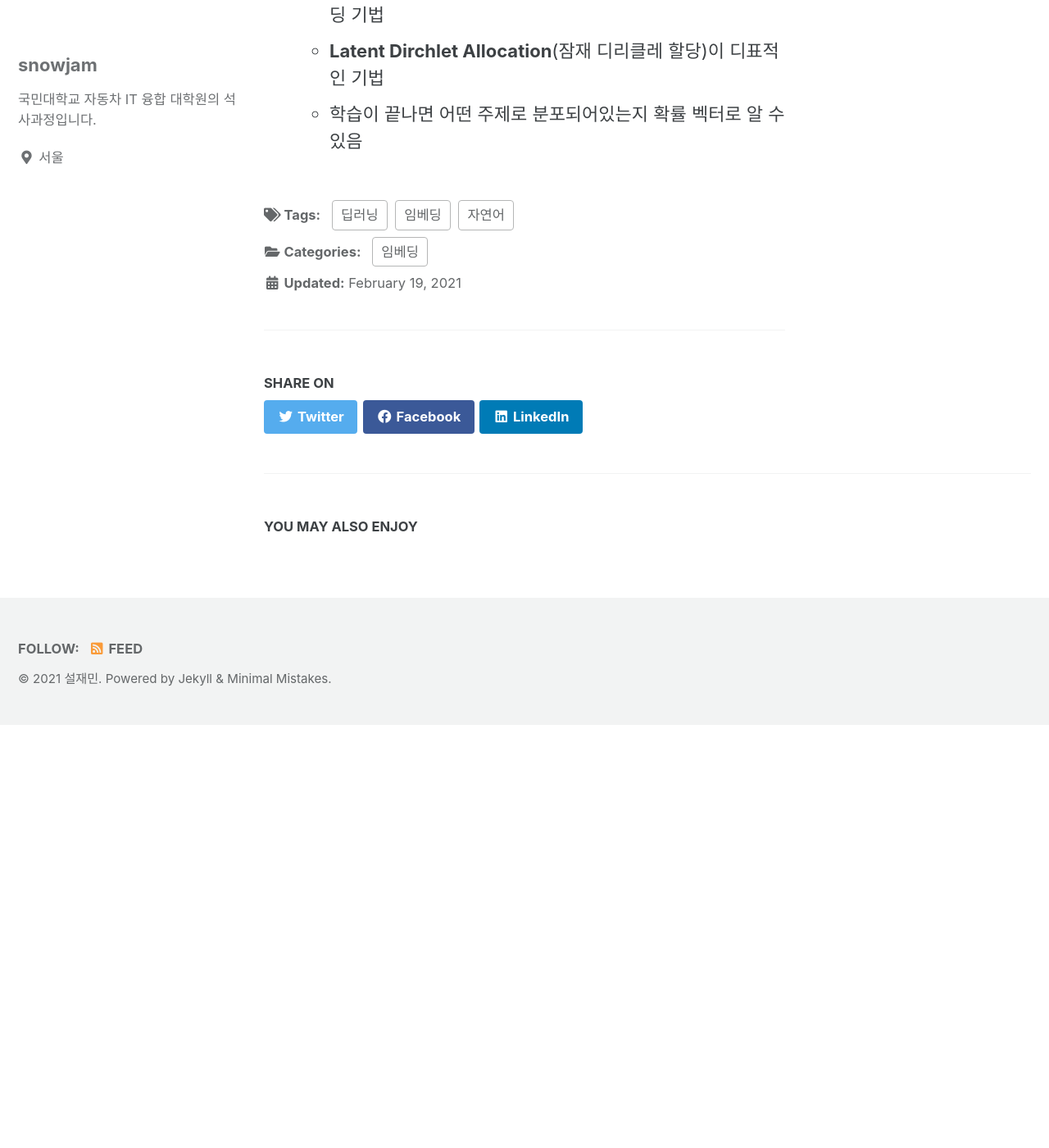
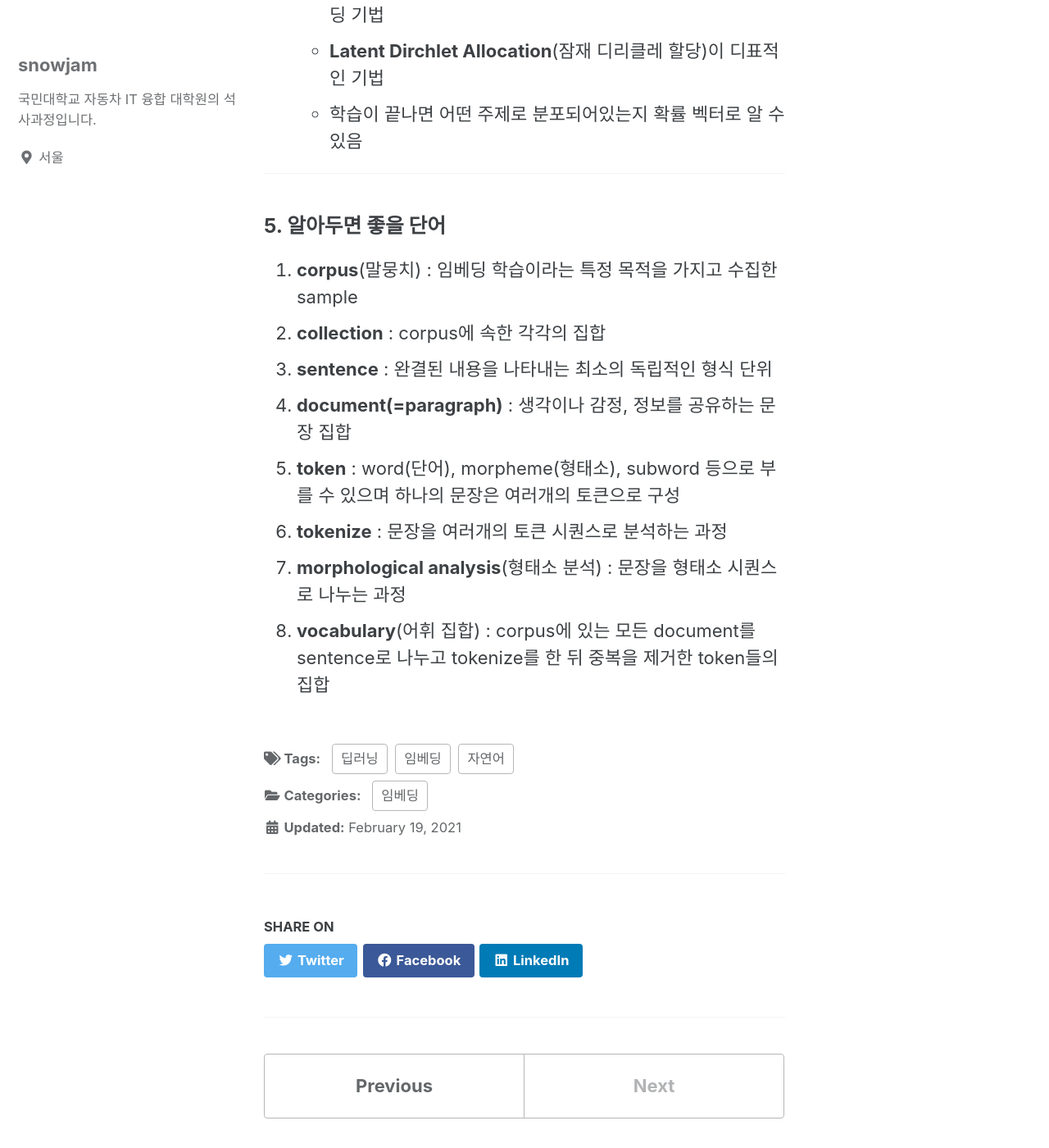
Before and after one commit to snowjamai/snowjamai.github.io, a Jekyll site: the page built from _posts/2021-02-19-임베딩이란.md, in a window 1280 px wide and 1400 px high, scrolled down 1920 px. Shown: the whole window at 82% size. Built offline with Jekyll 4.4.1, drawn with Linux system fonts in a browser that asks for light colours; cached includes are drawn as plain includes; before the commit the page ends 2804 px from its top, so only the background shows below that; some of the changed text lies outside the part shown.

Commit message:
embedding contents add

```diff
--- a/_posts/2021-02-19-임베딩이란.md
+++ b/_posts/2021-02-19-임베딩이란.md
@@ -56,3 +56,14 @@ ex) 사람 - 여자 + 소녀 = 소년
     + 주어진 내용에서 latent topic(잠대된 주제)를 추론하는 임베딩 기법
     + __Latent Dirchlet Allocation__(잠재 디리클레 할당)이 디표적인 기법
     + 학습이 끝나면 어떤 주제로 분포되어있는지 확률 벡터로 알 수 있음
+
+***
+### 5. 알아두면 좋을 단어
+1. __corpus__(말뭉치) : 임베딩 학습이라는 특정 목적을 가지고 수집한 sample
+2. __collection__ : corpus에 속한 각각의 집합
+3. __sentence__ : 완결된 내용을 나타내는 최소의 독립적인 형식 단위
+4. __document(=paragraph)__ : 생각이나 감정, 정보를 공유하는 문장 집합
+5. __token__ : word(단어), morpheme(형태소), subword 등으로 부를 수 있으며 하나의 문장은 여러개의 토큰으로 구성
+6. __tokenize__ : 문장을 여러개의 토큰 시퀀스로 분석하는 과정
+7. __morphological analysis__(형태소 분석) : 문장을 형태소 시퀀스로 나누는 과정
+8. __vocabulary__(어휘 집합) : corpus에 있는 모든 document를 sentence로 나누고 tokenize를 한 뒤 중복을 제거한 token들의 집합
```
Also changed, not shown: _posts/2021-02-18-DeepLearning_C.md (added, +20 -0 lines).
